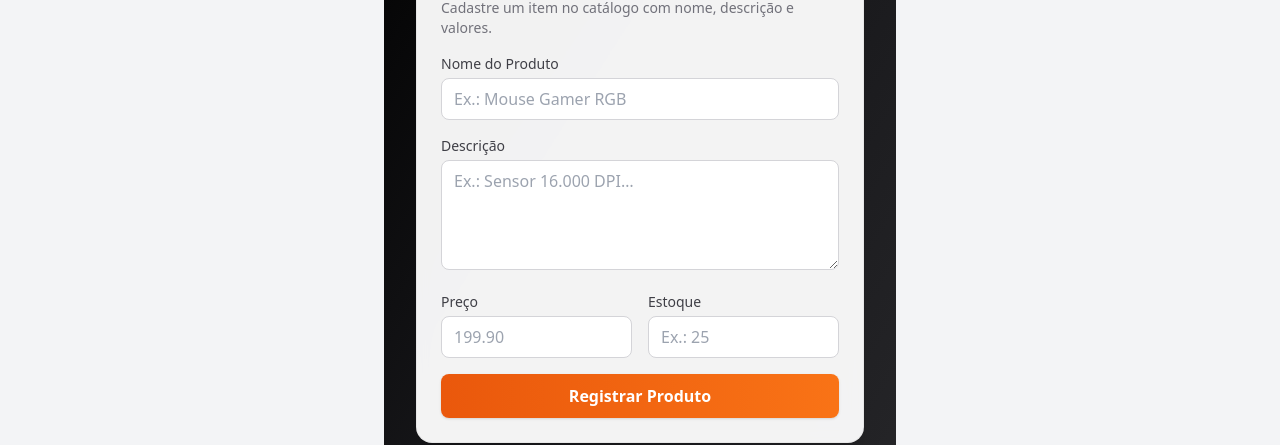
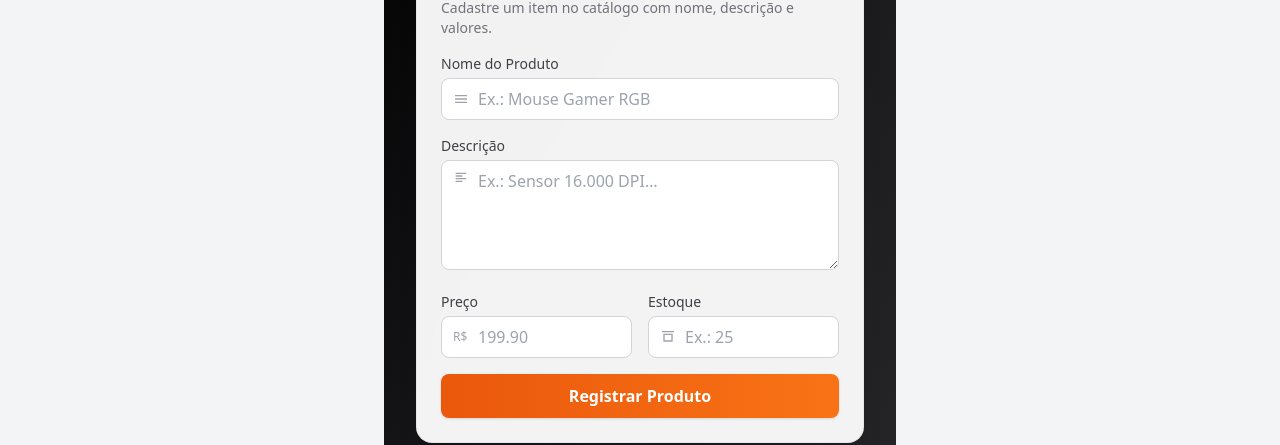
Before and after one commit to takiguchii/Ecommerce-Project-Factory-IV, a Vue app in the folder frontend/Ecommerce/: page /product-register in a window 1280 px wide. Shown: the part 282-727 px from the top of the page. Built offline with nearby package versions, Linux system fonts and the light colour scheme.

Commit message:
feat: add input icons and currency prefix

```diff
--- a/frontend/Ecommerce/src/components/ProductRegisterForm.vue
+++ b/frontend/Ecommerce/src/components/ProductRegisterForm.vue
@@ -8,32 +8,56 @@
         </header>
 
         <form @submit.prevent="onSubmit" class="space-y-4 mt-4">
+          <!-- Nome -->
           <div>
             <label class="block text-sm font-medium text-zinc-700 mb-1">Nome do Produto</label>
-            <input v-model="form.name" type="text" placeholder="Ex.: Mouse Gamer RGB"
-              class="w-full rounded-lg border border-zinc-300 px-3 py-2 outline-none focus:ring-2 focus:ring-orange-500/70 focus:border-orange-500 transition" required/>
+            <div class="relative">
+              <span class="pointer-events-none absolute inset-y-0 left-0 flex items-center pl-3">
+                <svg xmlns="http://www.w3.org/2000/svg" class="h-4 w-4 text-zinc-400" viewBox="0 0 24 24" fill="currentColor"><path d="M3 6h18v2H3V6zm0 5h18v2H3v-2zm0 5h18v2H3v-2z"/></svg>
+              </span>
+              <input v-model="form.name" type="text" placeholder="Ex.: Mouse Gamer RGB"
+                class="w-full rounded-lg border border-zinc-300 pl-9 pr-3 py-2 outline-none focus:ring-2 focus:ring-orange-500/70 focus:border-orange-500 transition" required/>
+            </div>
           </div>
 
+          <!-- Descrição -->
           <div>
             <label class="block text-sm font-medium text-zinc-700 mb-1">Descrição</label>
-            <textarea v-model="form.description" placeholder="Ex.: Sensor 16.000 DPI…"
-              class="w-full rounded-lg border border-zinc-300 px-3 py-2 min-h-[110px] outline-none focus:ring-2 focus:ring-orange-500/70 focus:border-orange-500 transition" required></textarea>
+            <div class="relative">
+              <span class="pointer-events-none absolute left-0 top-2.5 pl-3">
+                <svg xmlns="http://www.w3.org/2000/svg" class="h-4 w-4 text-zinc-400" viewBox="0 0 24 24" fill="currentColor"><path d="M4 4h16v2H4V4zm0 4h10v2H4V8zm0 4h16v2H4v-2zm0 4h10v2H4v-2z"/></svg>
+              </span>
+              <textarea v-model="form.description" placeholder="Ex.: Sensor 16.000 DPI…"
+                class="w-full rounded-lg border border-zinc-300 pl-9 pr-3 py-2 min-h-[110px] outline-none focus:ring-2 focus:ring-orange-500/70 focus:border-orange-500 transition" required></textarea>
+            </div>
           </div>
 
+          <!-- Grid preço/estoque -->
           <div class="grid grid-cols-1 md:grid-cols-2 gap-4">
             <div>
               <label class="block text-sm font-medium text-zinc-700 mb-1">Preço</label>
-              <input v-model="form.price" type="number" step="0.01" placeholder="199.90"
-                class="w-full rounded-lg border border-zinc-300 px-3 py-2 outline-none focus:ring-2 focus:ring-orange-500/70 focus:border-orange-500 transition" required/>
+              <div class="relative">
+                <span class="pointer-events-none absolute inset-y-0 left-0 flex items-center pl-3">
+                  <span class="text-zinc-400 text-xs">R$</span>
+                </span>
+                <input v-model="form.price" type="number" step="0.01" placeholder="199.90"
+                  class="w-full rounded-lg border border-zinc-300 pl-9 pr-3 py-2 outline-none focus:ring-2 focus:ring-orange-500/70 focus:border-orange-500 transition" required/>
+              </div>
             </div>
+
             <div>
               <label class="block text-sm font-medium text-zinc-700 mb-1">Estoque</label>
-              <input v-model="form.stock" type="number" min="0" placeholder="Ex.: 25"
-                class="w-full rounded-lg border border-zinc-300 px-3 py-2 outline-none focus:ring-2 focus:ring-orange-500/70 focus:border-orange-500 transition" required/>
+              <div class="relative">
+                <span class="pointer-events-none absolute inset-y-0 left-0 flex items-center pl-3">
+                  <svg xmlns="http://www.w3.org/2000/svg" class="h-4 w-4 text-zinc-400" viewBox="0 0 24 24" fill="currentColor"><path d="M3 3h18v2H3V3zm2 4h14v12H5V7zm2 2v8h10V9H7z"/></svg>
+                </span>
+                <input v-model="form.stock" type="number" min="0" placeholder="Ex.: 25"
+                  class="w-full rounded-lg border border-zinc-300 pl-9 pr-3 py-2 outline-none focus:ring-2 focus:ring-orange-500/70 focus:border-orange-500 transition" required/>
+              </div>
             </div>
           </div>
 
-          <button type="submit" class="w-full rounded-lg py-2.5 font-semibold text-white bg-gradient-to-r from-orange-600 to-orange-500 hover:from-orange-500 hover:to-orange-400 shadow hover:shadow-md transition">
+          <button type="submit" class="w-full rounded-lg py-2.5 mt-2 font-semibold text-white bg-gradient-to-r from-orange-600 to-orange-500 hover:from-orange-500 hover:to-orange-400 shadow hover:shadow-md transition">
             Registrar Produto
           </button>
         </form>
```
